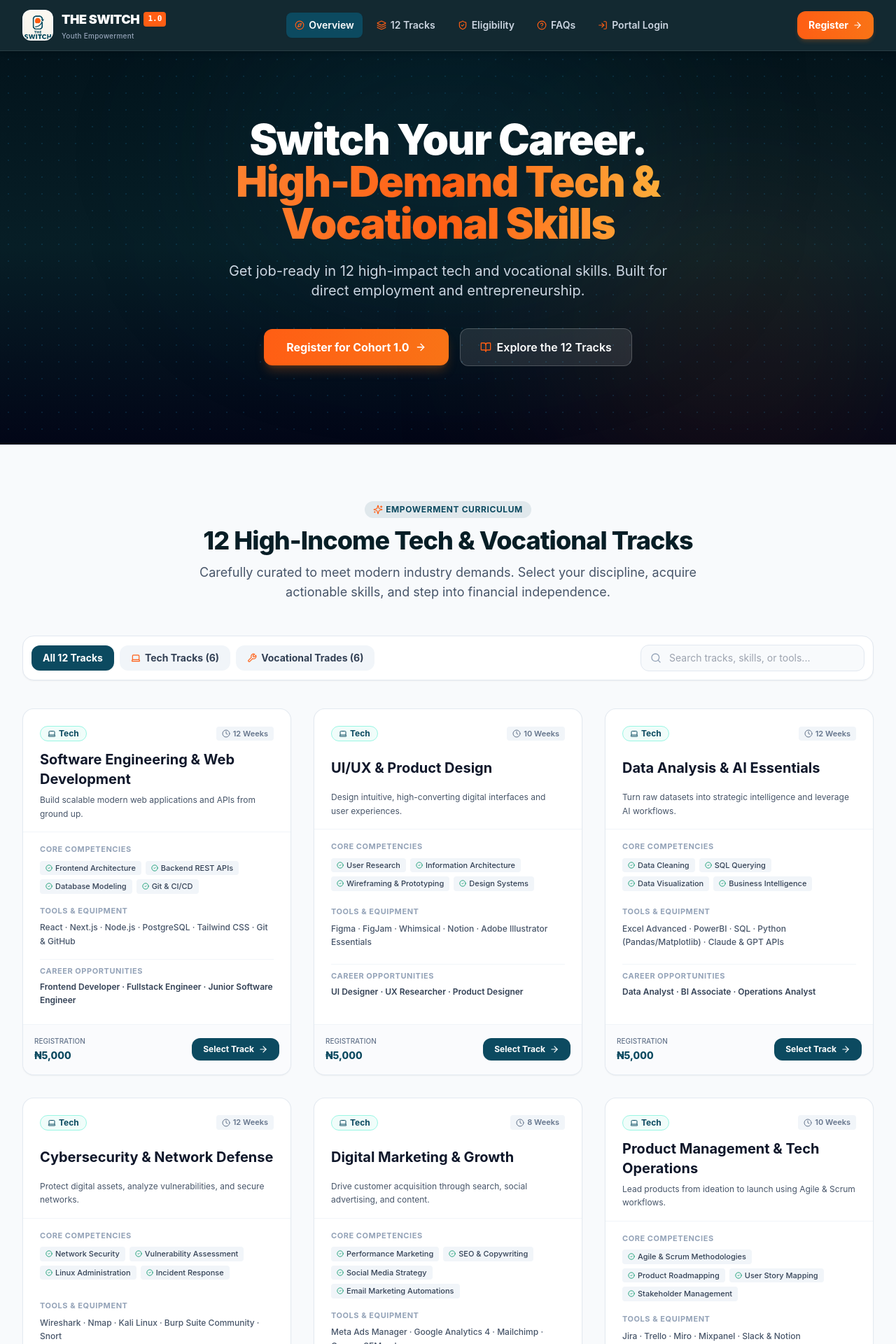
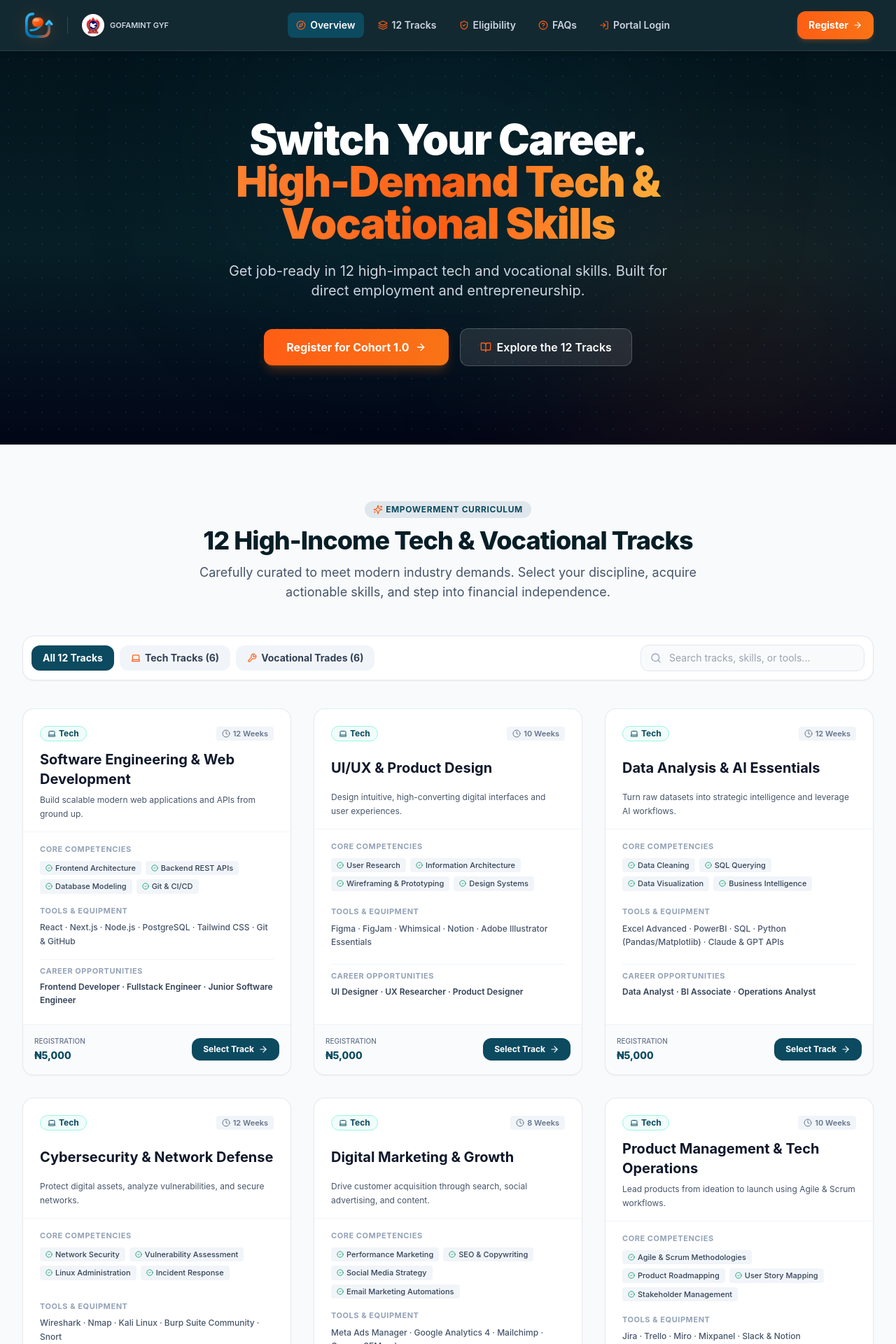
Before and after one commit to OduzzPreneur/Switch-1.0, a Next.js app: page / in a window 1280 px wide. Shown: the top 1920 px of the page at 70% size. Built offline with nearby package versions, Linux system fonts and the light colour scheme.

Commit message:
feat: streamline navbar, redesign vector logo, and add scroll reveal animations

```diff
--- a/next.config.mjs
+++ b/next.config.mjs
@@ -3,6 +3,7 @@ const nextConfig = {
   reactStrictMode: true,
   poweredByHeader: false,
   images: {
+    dangerouslyAllowSVG: true,
     remotePatterns: [
       {
         protocol: 'https',
--- a/src/app/layout.tsx
+++ b/src/app/layout.tsx
@@ -20,7 +20,7 @@ export const metadata: Metadata = {
   ],
   authors: [{ name: 'The Switch Initiative & GYF' }],
   icons: {
-    icon: '/logos/switch-logo.jpg',
+    icon: '/logos/switch-logo.svg',
   },
 };
 
--- /dev/null
+++ b/src/components/common/ScrollReveal.tsx
@@ -0,0 +1,115 @@
+'use client';
+
+import React, { useEffect, useRef, useState } from 'react';
+
+export type ScrollAnimationType =
+  | 'fade-up'
+  | 'fade-down'
+  | 'fade-in'
+  | 'fade-left'
+  | 'fade-right'
+  | 'zoom-in';
+
+interface ScrollRevealProps {
+  children: React.ReactNode;
+  animation?: ScrollAnimationType;
+  delay?: number; // In milliseconds
+  duration?: number; // In milliseconds
+  threshold?: number;
+  rootMargin?: string;
+  className?: string;
+  as?: React.ElementType;
+}
+
+export default function ScrollReveal({
+  children,
+  animation = 'fade-up',
+  delay = 0,
+  duration = 700,
+  threshold = 0.1,
+  rootMargin = '0px 0px -40px 0px',
+  className = '',
+  as: Component = 'div',
+}: ScrollRevealProps) {
+  const [isVisible, setIsVisible] = useState(false);
+  const elementRef = useRef<HTMLDivElement | null>(null);
+
+  useEffect(() => {
+    // Respect user's motion preferences
+    const prefersReducedMotion = window.matchMedia('(prefers-reduced-motion: reduce)').matches;
+    if (prefersReducedMotion) {
+      setIsVisible(true);
+      return;
+    }
+
+    const observer = new IntersectionObserver(
+      (entries) => {
+        entries.forEach((entry) => {
+          if (entry.isIntersecting) {
+            setIsVisible(true);
+            if (elementRef.current) {
+              observer.unobserve(elementRef.current);
+            }
+          }
+        });
+      },
+      {
+        threshold,
+        rootMargin,
+      }
+    );
+
+    const currentEl = elementRef.current;
+    if (currentEl) {
+      observer.observe(currentEl);
+    }
+
+    return () => {
+      if (currentEl) {
+        observer.unobserve(currentEl);
+      }
+    };
+  }, [threshold, rootMargin]);
+
+  // Determine initial off-screen transform
+  const getInitialStyle = (): React.CSSProperties => {
+    const baseStyle: React.CSSProperties = {
+      transitionProperty: 'opacity, transform',
+      transitionDuration: `${duration}ms`,
+      transitionTimingFunction: 'cubic-bezier(0.16, 1, 0.3, 1)',
+      transitionDelay: `${delay}ms`,
+      willChange: 'opacity, transform',
+    };
+
+    if (isVisible) {
+      return {
+        ...baseStyle,
+        opacity: 1,
+        transform: 'none',
+      };
+    }
+
+    let transform = 'translateY(28px)';
+    if (animation === 'fade-down') transform = 'translateY(-28px)';
+    if (animation === 'fade-left') transform = 'translateX(28px)';
+    if (animation === 'fade-right') transform = 'translateX(-28px)';
+    if (animation === 'zoom-in') transform = 'scale(0.96)';
+    if (animation === 'fade-in') transform = 'none';
+
+    return {
+      ...baseStyle,
+      opacity: 0,
+      transform,
+    };
+  };
+
+  return (
+    <Component
+      ref={elementRef}
+      style={getInitialStyle()}
+      className={className}
+    >
+      {children}
+    </Component>
+  );
+}
--- a/src/components/home/TracksDirectory.tsx
+++ b/src/components/home/TracksDirectory.tsx
@@ -5,6 +5,7 @@ import Link from 'next/link';
 import { TRACKS } from '@/data/tracks';
 import { TrackCategory } from '@/types';
 import { Search, Sparkles, Clock, CheckCircle2, ArrowRight, Laptop, Wrench, Shield } from 'lucide-react';
+import ScrollReveal from '@/components/common/ScrollReveal';
 
 export default function TracksDirectory() {
   const [selectedCategory, setSelectedCategory] = useState<'All' | TrackCategory>('All');
@@ -25,6 +26,7 @@ export default function TracksDirectory() {
       <div className="max-w-7xl mx-auto px-4 sm:px-6 lg:px-8">
 
         {/* Section Header */}
+        <ScrollReveal animation="fade-up">
           <div className="text-center max-w-3xl mx-auto mb-12">
             <div className="inline-flex items-center gap-1 px-3 py-1 rounded-full bg-switch-teal/10 text-switch-teal text-xs font-bold uppercase tracking-wider mb-3">
               <Sparkles className="w-3.5 h-3.5 text-switch-orange" />
@@ -37,8 +39,10 @@ export default function TracksDirectory() {
               Carefully curated to meet modern industry demands. Select your discipline, acquire actionable skills, and step into financial independence.
             </p>
           </div>
+        </ScrollReveal>
 
         {/* Filter & Search Bar */}
+        <ScrollReveal animation="fade-up" delay={100}>
           <div className="flex flex-col md:flex-row items-center justify-between gap-4 mb-10 bg-white p-3 rounded-2xl border border-slate-200 shadow-sm">
 
           {/* Category Tabs */}
@@ -88,16 +92,19 @@ export default function TracksDirectory() {
               className="w-full pl-10 pr-4 py-2 text-sm bg-slate-50 border border-slate-200 rounded-xl focus:bg-white focus:outline-none focus:ring-2 focus:ring-switch-teal focus:border-transparent transition-all"
             />
           </div>
-
         </div>
+      </ScrollReveal>
 
         {/* Tracks Grid */}
         <div className="grid grid-cols-1 md:grid-cols-2 lg:grid-cols-3 gap-6 sm:gap-8">
-          {filteredTracks.map((track) => (
-            <div
+          {filteredTracks.map((track, index) => (
+            <ScrollReveal
               key={track.id}
-              className="group bg-white rounded-2xl border border-slate-200/90 shadow-sm hover:shadow-xl transition-all duration-300 flex flex-col overflow-hidden hover:-translate-y-1"
+              animation="fade-up"
+              delay={(index % 6) * 60}
+              className="h-full"
             >
+              <div className="group bg-white rounded-2xl border border-slate-200/90 shadow-sm hover:shadow-xl transition-all duration-300 flex flex-col overflow-hidden hover:-translate-y-1 h-full">
               {/* Card Top Banner */}
               <div className="p-6 pb-4 border-b border-slate-100">
                 <div className="flex items-center justify-between gap-2 mb-3">
@@ -191,6 +198,7 @@ export default function TracksDirectory() {
               </div>
 
             </div>
+          </ScrollReveal>
           ))}
         </div>
 
--- a/src/components/layout/Footer.tsx
+++ b/src/components/layout/Footer.tsx
@@ -16,9 +16,9 @@ export default function Footer() {
           {/* Col 1 & 2: Brand & Partnership Story */}
           <div className="lg:col-span-2 space-y-4">
             <div className="flex items-center gap-3">
-              <div className="w-10 h-10 rounded-lg overflow-hidden bg-white p-0.5 border border-white/20">
+              <div className="w-10 h-10 drop-shadow-[0_2px_8px_rgba(255,94,20,0.25)]">
                 <Image
-                  src="/logos/switch-logo.jpg"
+                  src="/logos/switch-logo.svg"
                   alt="The Switch 1.0"
                   width={40}
                   height={40}
--- a/src/components/layout/Navbar.tsx
+++ b/src/components/layout/Navbar.tsx
@@ -38,42 +38,27 @@ export default function Navbar() {
         <div className="flex items-center justify-between h-16 sm:h-[72px]">
 
           {/* Professional Brand & Partner Logo Cluster */}
-          <div className="flex items-center gap-3 sm:gap-4">
-            <Link href="/" className="flex items-center gap-2.5 sm:gap-3 group">
+          <div className="flex items-center gap-3 sm:gap-5">
+            <Link href="/" className="flex items-center group py-1" aria-label="The Switch 1.0 Home">
               {/* Switch Brand Logo Container */}
-              <div className="relative w-10 h-10 sm:w-11 sm:h-11 rounded-xl overflow-hidden bg-white p-1 border border-white/20 shadow-sm group-hover:scale-105 transition-transform">
+              <div className="relative w-10 h-10 sm:w-11 sm:h-11 transition-transform duration-200 group-hover:scale-105 drop-shadow-[0_2px_10px_rgba(255,94,20,0.25)]">
                 <Image
-                  src="/logos/switch-logo.jpg"
-                  alt="The Switch"
+                  src="/logos/switch-logo.svg"
+                  alt="The Switch 1.0"
                   fill
                   sizes="44px"
                   className="object-contain"
                   priority
                 />
               </div>
-
-              {/* Typography Wordmark */}
-              <div className="flex flex-col">
-                <div className="flex items-center gap-1.5">
-                  <span className="font-black text-base sm:text-lg tracking-tight text-white leading-none">
-                    THE SWITCH
-                  </span>
-                  <span className="bg-switch-orange text-white text-[10px] sm:text-[11px] font-extrabold px-1.5 py-0.5 rounded shadow-2xs font-mono">
-                    1.0
-                  </span>
-                </div>
-                <span className="text-[10px] text-slate-400 font-medium tracking-wide hidden sm:block mt-0.5">
-                  Youth Empowerment
-                </span>
-              </div>
             </Link>
 
             {/* Subtle Vertical Divider */}
-            <div className="h-6 w-[1px] bg-white/20 hidden xs:block" />
+            <div className="h-6 w-[1px] bg-white/15 hidden sm:block" />
 
             {/* Partner Logo (GOFAMINT Youth Fellowship) */}
-            <div className="hidden xs:flex items-center gap-2" title="In partnership with GOFAMINT Youth Fellowship (GYF)">
-              <div className="relative w-8 h-8 rounded-full overflow-hidden bg-white p-0.5 border border-white/20 shadow-xs">
+            <div className="hidden sm:flex items-center gap-2" title="In partnership with GOFAMINT Youth Fellowship (GYF)">
+              <div className="relative w-7 h-7 sm:w-8 sm:h-8 rounded-full overflow-hidden bg-white p-0.5 border border-white/20 shadow-xs">
                 <Image
                   src="/logos/gofamint-logo.jpg"
                   alt="GOFAMINT Youth Fellowship"
--- a/src/components/layout/PartnerHeader.tsx
+++ b/src/components/layout/PartnerHeader.tsx
@@ -14,8 +14,8 @@ export default function PartnerHeader() {
           <Link href="/" className="inline-block transition-transform hover:scale-105">
             <div className="relative w-12 h-12 sm:w-14 sm:h-14">
               <Image
-                src="/logos/switch-logo.jpg"
-                alt="The Switch"
+                src="/logos/switch-logo.svg"
+                alt="The Switch 1.0"
                 fill
                 sizes="56px"
                 className="object-contain"
```
Also changed, not shown: src/components/home/EligibilitySection.tsx (+11 -2 lines), src/components/home/FAQSection.tsx (+8 -2 lines), public/logos/switch-logo.svg (added). Lines whose indentation alone changed are shown as unchanged.
